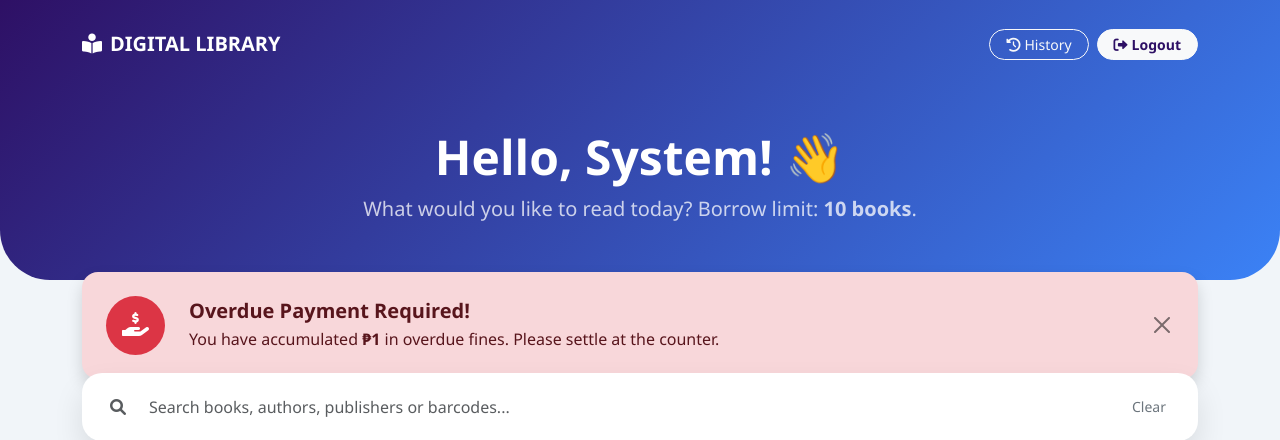
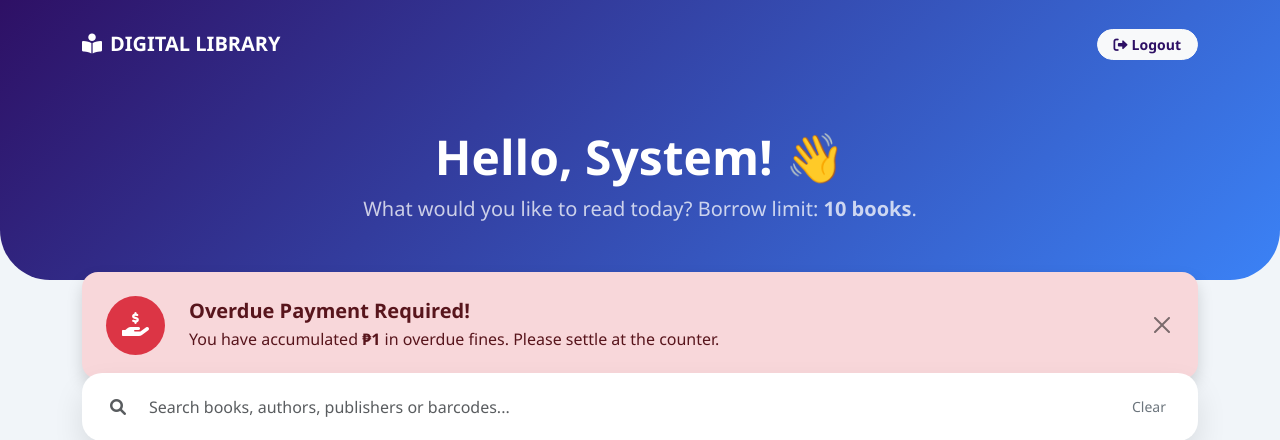
Before and after one commit to QueenJane2004/repo, a Flask app: template templates/user.html in a window 1280 px wide. Shown: the top 440 px of the page. Run offline with Flask 3, Linux system fonts and the light colour scheme; a user stored in the database is signed in; tables that the repository leaves empty hold one stand-in row (values such as "Sample post"); the template is opened without the code that fills it: most values are stand-ins (such as "Sample title", 1, 10 or a date in 2020); grey boxes marked "Sample" are stand-in pictures.

Commit message:
Update user.html

```diff
--- a/templates/user.html
+++ b/templates/user.html
@@ -73,10 +73,7 @@
             <a class="navbar-brand fw-bold fs-5" href="{{ url_for('user_dashboard') }}">
                 <i class="fas fa-book-open-reader me-2"></i>DIGITAL LIBRARY
             </a>
-            <div class="d-flex align-items-center gap-2">
-                <a href="{{ url_for('transactions_log') }}" class="btn btn-outline-light btn-sm rounded-pill px-3">
-                    <i class="fas fa-history me-1"></i>History
-                </a>
+
                 <a href="{{ url_for('logout') }}" class="btn btn-light btn-sm rounded-pill px-3 fw-bold" style="color:#2e1065;">
                     <i class="fas fa-sign-out-alt me-1"></i>Logout
                 </a>
```
